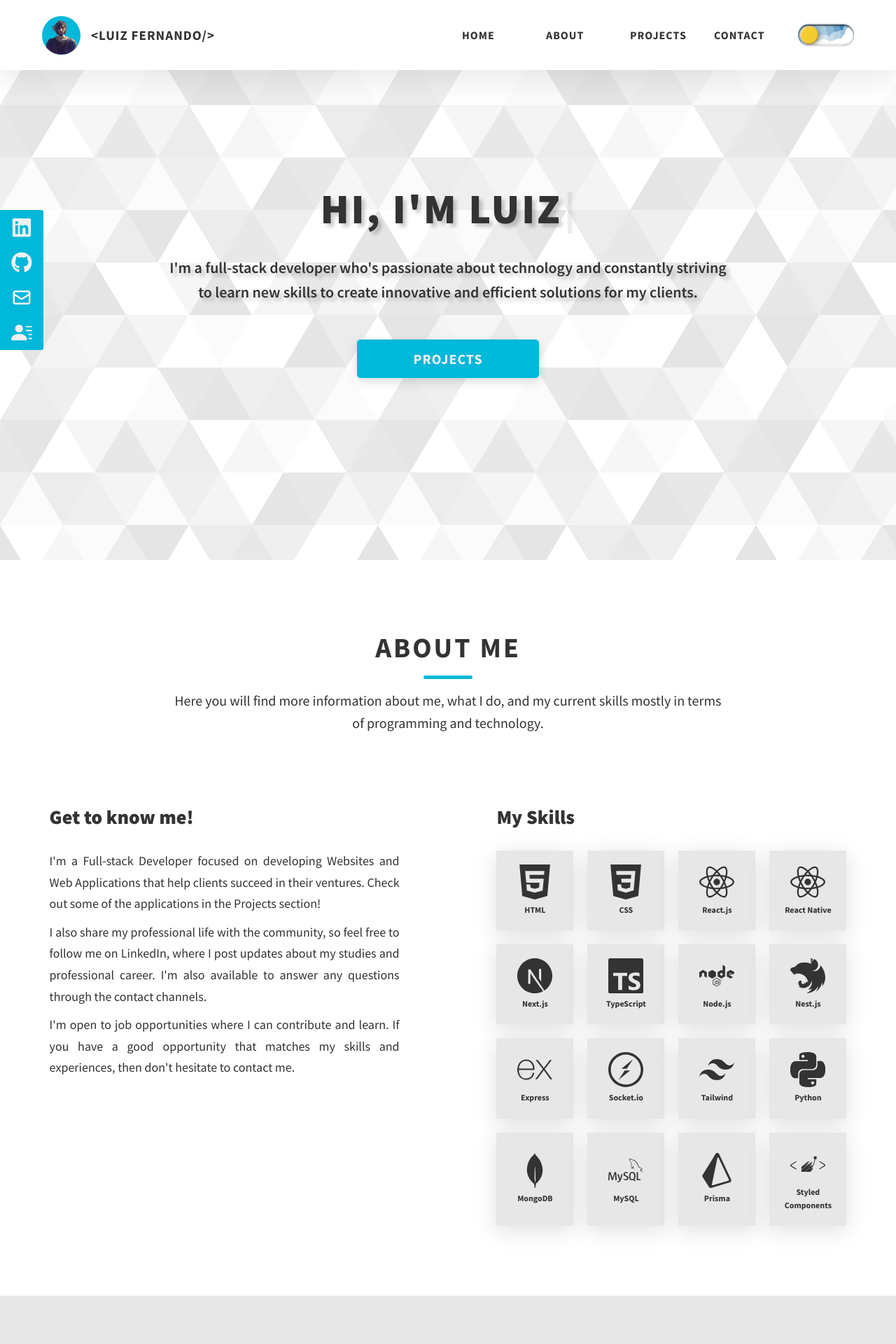
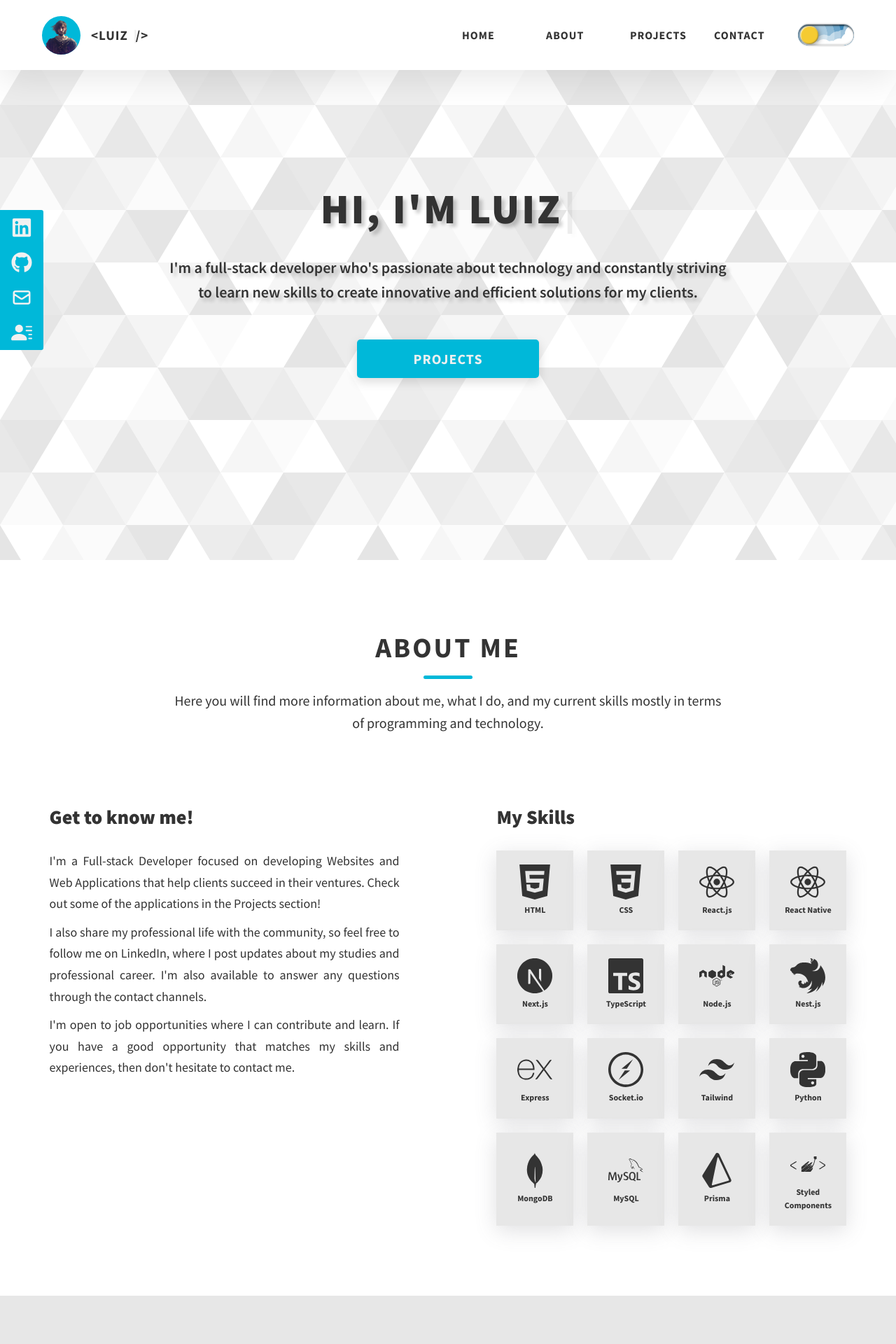
Before and after one commit to LuizFernando991/my-portfolio, a React (Vite) app: page / in a window 1280 px wide. Shown: the top 1920 px of the page at 70% size. Built offline with nearby package versions, Linux system fonts and the light colour scheme.

Commit message:
adding animations to sections

```diff
--- a/package.json
+++ b/package.json
@@ -10,9 +10,11 @@
     "preview": "vite preview"
   },
   "dependencies": {
+    "@emotion/react": "^11.11.1",
     "i18next": "^22.4.15",
     "install": "^0.13.0",
     "react": "^18.2.0",
+    "react-awesome-reveal": "^4.2.6",
     "react-dom": "^18.2.0",
     "react-icons": "^4.8.0",
     "react-scroll": "^1.8.9",
--- a/src/components/Header/index.jsx
+++ b/src/components/Header/index.jsx
@@ -1,4 +1,5 @@
 import { useState } from 'react'
+import { Typewriter } from 'react-simple-typewriter'
 import { Link, animateScroll } from 'react-scroll'
 import { FaBars, FaTimes } from 'react-icons/fa'
 import { useTransition } from 'react-spring'
@@ -86,7 +87,11 @@ function Header({ darkmode, setDarkMode }) {
           <Styled.LogoImageContainer>
             <Styled.LogoImage src={profileImage} />
           </Styled.LogoImageContainer>
-          <Styled.Logo>{'<Luiz Fernando/>'}</Styled.Logo>
+          <Styled.Logo>
+            {'<'}
+            <Typewriter cursor words={['Luiz Fernando']} loop />
+            {'/>'}
+          </Styled.Logo>
         </Styled.LogoContainer>
         <Styled.NavBarContainer>
           <Styled.NavBar>
--- a/src/components/ProjectsList/index.jsx
+++ b/src/components/ProjectsList/index.jsx
@@ -1,4 +1,5 @@
 import { useState } from 'react'
+import { Slide } from 'react-awesome-reveal'
 import { FaNode } from 'react-icons/fa'
 import {
   SiNextdotjs,
@@ -34,6 +35,7 @@ export default function ProjectsList() {
         <ModalVideo setLink={setSelectedLink} link={selectedLink} />
       )}
       <Styled.Container>
+        <Slide direction="left">
           <Styled.ProjectItem>
             <Styled.PreviewImageContainer>
               <Styled.PreviewImage src={instagramPNG} />
@@ -54,7 +56,9 @@ export default function ProjectsList() {
                 <Styled.CodeAndDemoLinks>
                   <Styled.Link
                     onClick={() =>
-                    setSelectedLink('https://www.youtube.com/embed/VPiDCr06BZQ')
+                      setSelectedLink(
+                        'https://www.youtube.com/embed/VPiDCr06BZQ'
+                      )
                     }
                   >
                     <SiYoutube color="#333" />
@@ -69,6 +73,8 @@ export default function ProjectsList() {
               </Styled.Icons>
             </Styled.ProejctItemDescriptionContainer>
           </Styled.ProjectItem>
+        </Slide>
+        <Slide direction="right" triggerOnce>
           <Styled.ProjectItem>
             <Styled.PreviewImage src={airbnbPNG} />
             <Styled.ProejctItemDescriptionContainer>
@@ -93,7 +99,9 @@ export default function ProjectsList() {
                   </Styled.Link>
                   <Styled.Link
                     onClick={() =>
-                    setSelectedLink('https://www.youtube.com/embed/PBqff_U9kr0')
+                      setSelectedLink(
+                        'https://www.youtube.com/embed/PBqff_U9kr0'
+                      )
                     }
                   >
                     <SiYoutube color="#333" />
@@ -108,6 +116,8 @@ export default function ProjectsList() {
               </Styled.Icons>
             </Styled.ProejctItemDescriptionContainer>
           </Styled.ProjectItem>
+        </Slide>
+        <Slide direction="left" triggerOnce>
           <Styled.ProjectItem>
             <Styled.PreviewImage src={netflixPNG} />
             <Styled.ProejctItemDescriptionContainer>
@@ -122,7 +132,9 @@ export default function ProjectsList() {
                 <Styled.CodeAndDemoLinks>
                   <Styled.Link
                     onClick={() =>
-                    setSelectedLink('https://www.youtube.com/embed/pJkql6tAQug')
+                      setSelectedLink(
+                        'https://www.youtube.com/embed/pJkql6tAQug'
+                      )
                     }
                   >
                     <SiYoutube color="#333" />
@@ -137,6 +149,8 @@ export default function ProjectsList() {
               </Styled.Icons>
             </Styled.ProejctItemDescriptionContainer>
           </Styled.ProjectItem>
+        </Slide>
+        <Slide direction="right" triggerOnce>
           <Styled.ProjectItem>
             <Styled.PreviewImage src={chatPNG} />
             <Styled.ProejctItemDescriptionContainer>
@@ -156,7 +170,9 @@ export default function ProjectsList() {
                 <Styled.CodeAndDemoLinks>
                   <Styled.Link
                     onClick={() =>
-                    setSelectedLink('https://www.youtube.com/embed/k0k2cgNIhDo')
+                      setSelectedLink(
+                        'https://www.youtube.com/embed/k0k2cgNIhDo'
+                      )
                     }
                   >
                     <SiYoutube color="#333" />
@@ -171,6 +187,8 @@ export default function ProjectsList() {
               </Styled.Icons>
             </Styled.ProejctItemDescriptionContainer>
           </Styled.ProjectItem>
+        </Slide>
+        <Slide direction="left" triggerOnce>
           <Styled.ProjectItem>
             <Styled.PreviewImage src={quizPNG} />
             <Styled.ProejctItemDescriptionContainer>
@@ -188,7 +206,9 @@ export default function ProjectsList() {
                 <Styled.CodeAndDemoLinks>
                   <Styled.Link
                     onClick={() =>
-                    setSelectedLink('https://www.youtube.com/embed/WI9Q1DUZudM')
+                      setSelectedLink(
+                        'https://www.youtube.com/embed/WI9Q1DUZudM'
+                      )
                     }
                   >
                     <SiYoutube color="#333" />
@@ -203,6 +223,7 @@ export default function ProjectsList() {
               </Styled.Icons>
             </Styled.ProejctItemDescriptionContainer>
           </Styled.ProjectItem>
+        </Slide>
       </Styled.Container>
     </>
   )
--- a/src/sections/AboutSection/index.jsx
+++ b/src/sections/AboutSection/index.jsx
@@ -1,5 +1,6 @@
 import SeparateLine from '../../components/Separator'
 import Skills from '../../components/Skills'
+import { Fade, Slide } from 'react-awesome-reveal'
 
 import i18next from 'i18next'
 
@@ -10,22 +11,30 @@ export default function AboutSection() {
     <Styled.Container name="about">
       <Styled.MainContainer>
         <Styled.AboutPreviewContainer>
+          <Fade triggerOnce>
             <Styled.H1>{i18next.t('about.AboutMe')}</Styled.H1>
             <SeparateLine />
             <Styled.AboutPreview>
               {i18next.t('about.AboutMeResume')}
             </Styled.AboutPreview>
+          </Fade>
         </Styled.AboutPreviewContainer>
         <Styled.AboutAndSkillsContainer>
+          <Slide direction="left" triggerOnce>
             <Styled.About>
-            <Styled.H2>{i18next.t('about.AboutMeDescriptionTitle')}</Styled.H2>
+              <Styled.H2>
+                {i18next.t('about.AboutMeDescriptionTitle')}
+              </Styled.H2>
               <Styled.P>{i18next.t('about.AboutMeDescription1')}</Styled.P>
               <Styled.P>{i18next.t('about.AboutMeDescription2')}</Styled.P>
               <Styled.P>{i18next.t('about.AboutMeDescription3')}</Styled.P>
             </Styled.About>
+          </Slide>
           <Styled.Skills>
+            <Slide direction="right" style={{ width: '100%' }} triggerOnce>
               <Styled.H2>{i18next.t('about.SkillsTitle')}</Styled.H2>
               <Skills />
+            </Slide>
           </Styled.Skills>
         </Styled.AboutAndSkillsContainer>
       </Styled.MainContainer>
--- a/src/sections/AboutSection/styles.js
+++ b/src/sections/AboutSection/styles.js
@@ -5,6 +5,7 @@ export const Container = styled.section`
   display: flex;
   align-items: center;
   background-color: var(--bg-secondary-color);
+  overflow-x: hidden;
 `
 
 export const MainContainer = styled.div`
--- a/src/sections/ContactSection/index.jsx
+++ b/src/sections/ContactSection/index.jsx
@@ -1,4 +1,5 @@
 import SeparateLine from '../../components/Separator'
+import { Fade, Zoom } from 'react-awesome-reveal'
 
 import { FaGithub, FaLinkedin } from 'react-icons/fa'
 import { HiOutlineMail } from 'react-icons/hi'
@@ -13,12 +14,15 @@ export default function ContactSection() {
     <Styled.Container name="contact">
       <Styled.MainContainer>
         <Styled.PreviewContainer>
+          <Fade triggerOnce>
             <Styled.H1>{i18next.t('contact.contact')}</Styled.H1>
             <SeparateLine />
             <Styled.Description>
               {i18next.t('contact.description')}
             </Styled.Description>
+          </Fade>
         </Styled.PreviewContainer>
+        <Zoom triggerOnce>
           <Styled.SocialLinksContainer>
             <Styled.Li>
               <a
@@ -53,6 +57,7 @@ export default function ContactSection() {
               </a>
             </Styled.Li>
           </Styled.SocialLinksContainer>
+        </Zoom>
       </Styled.MainContainer>
     </Styled.Container>
   )
--- a/src/sections/ProjectsSection/index.jsx
+++ b/src/sections/ProjectsSection/index.jsx
@@ -1,3 +1,4 @@
+import { Fade } from 'react-awesome-reveal'
 import ProjectsList from '../../components/ProjectsList'
 import SeparateLine from '../../components/Separator'
 import i18next from 'i18next'
@@ -8,6 +9,7 @@ export default function ProjectsSection() {
   return (
     <Styled.Container name="projects">
       <Styled.MainContainer>
+        <Fade triggerOnce>
           <Styled.ProjectsPreviewContainer>
             <Styled.H1>{i18next.t('projects.Projects')}</Styled.H1>
             <SeparateLine />
@@ -15,6 +17,7 @@ export default function ProjectsSection() {
               {i18next.t('projects.ProjectsResume')}
             </Styled.ProjectsPreview>
           </Styled.ProjectsPreviewContainer>
+        </Fade>
         <ProjectsList />
       </Styled.MainContainer>
     </Styled.Container>
--- a/src/sections/ProjectsSection/styles.js
+++ b/src/sections/ProjectsSection/styles.js
@@ -2,6 +2,7 @@ import styled from 'styled-components'
 
 export const Container = styled.section`
   min-height: 90vh;
+  overflow-x: hidden;
 `
 
 export const MainContainer = styled.div`
```
Also changed, not shown: 1 other file (tests, documents, lock files or other folders). Lines whose indentation alone changed are shown as unchanged.
